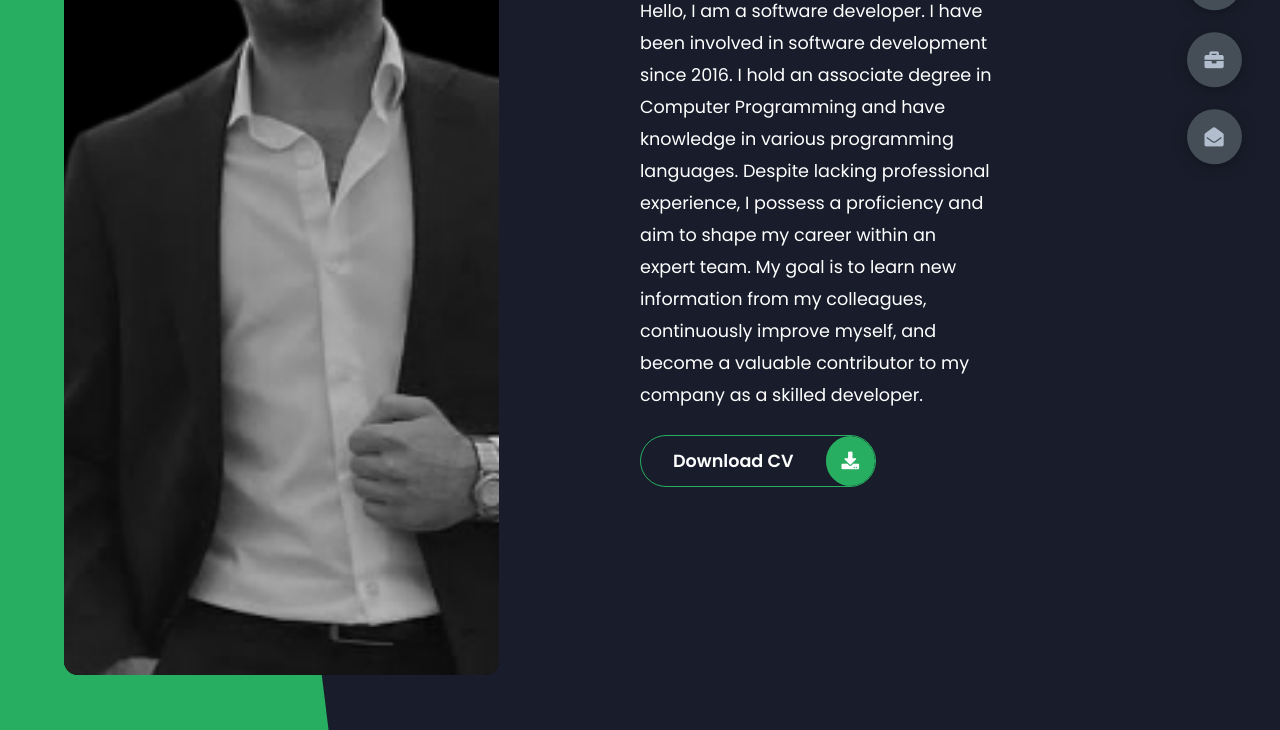
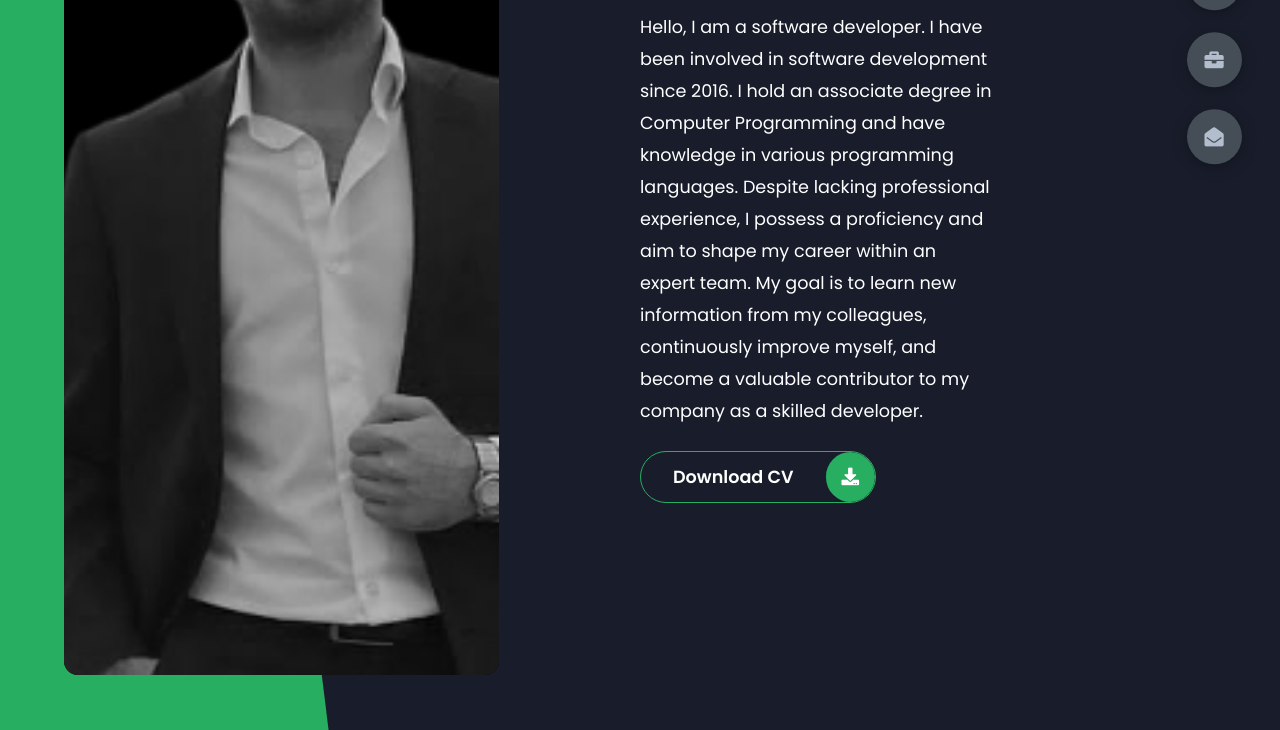
Before and after one commit to furkankaragulle/furkankaragulle.github.io, a plain HTML site: page index.html in a window 1280 px wide. Shown: the part 379-1109 px from the top of the page. Drawn offline with Linux system fonts and the light colour scheme.

Commit message:
furkankaragulle.github.io
My Personal Web Site

```diff
--- a/index.html
+++ b/index.html
@@ -20,7 +20,7 @@
                     <img src="img/hero.png" style="margin-left: -300%; height:350%; width:400%; margin-top: -280%; object-fit: cover; image-rendering: ;" alt="">
                 </div>
             </div>
-            <div class="right-header" style="margin-top:-10%;">
+            <div class="right-header" style="margin-top:-5%;">
                 <div class="contact-icons">
                             <div class="contact-icon">
                                 <a href="https://github.com/furkankaragulle" target="_blank">
```
